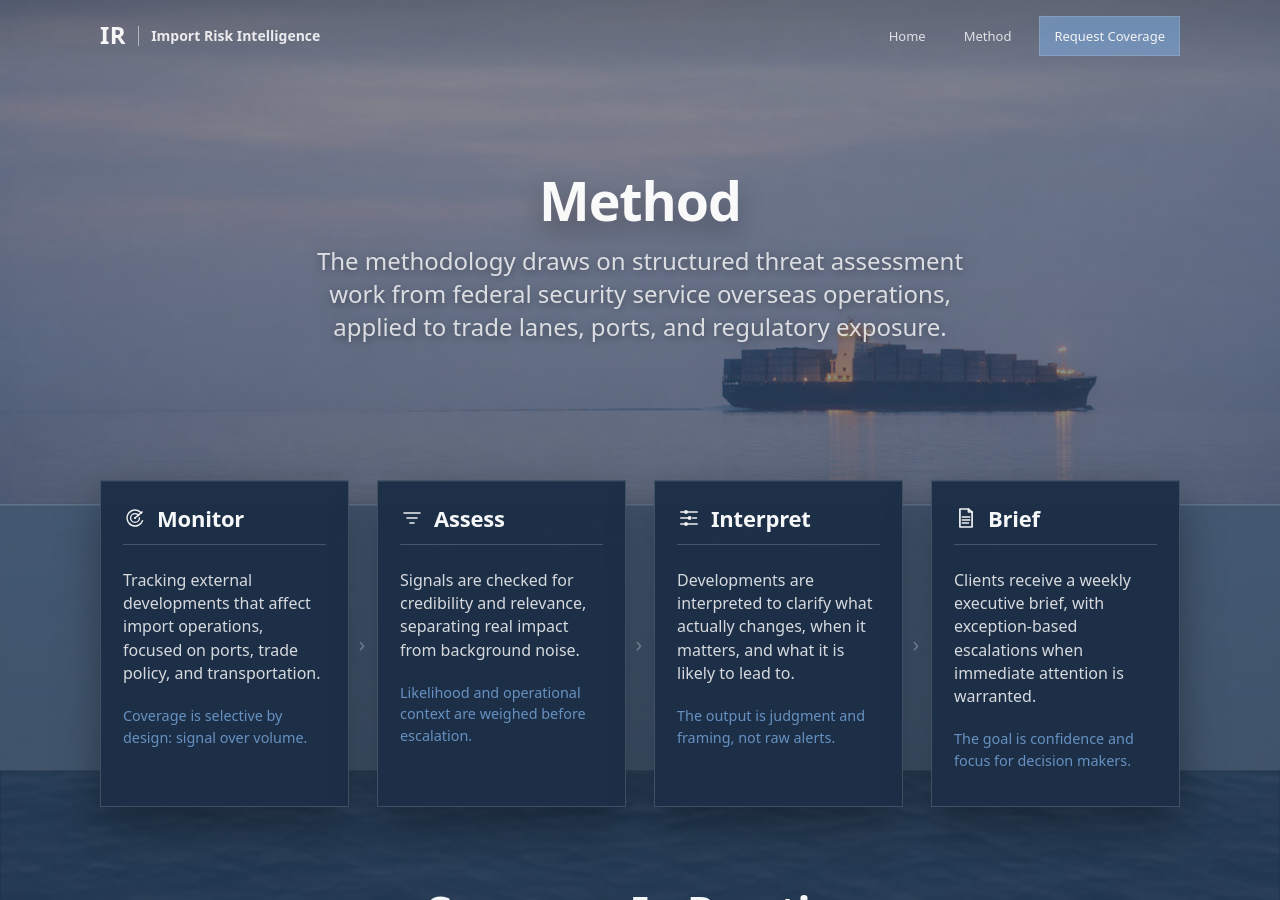
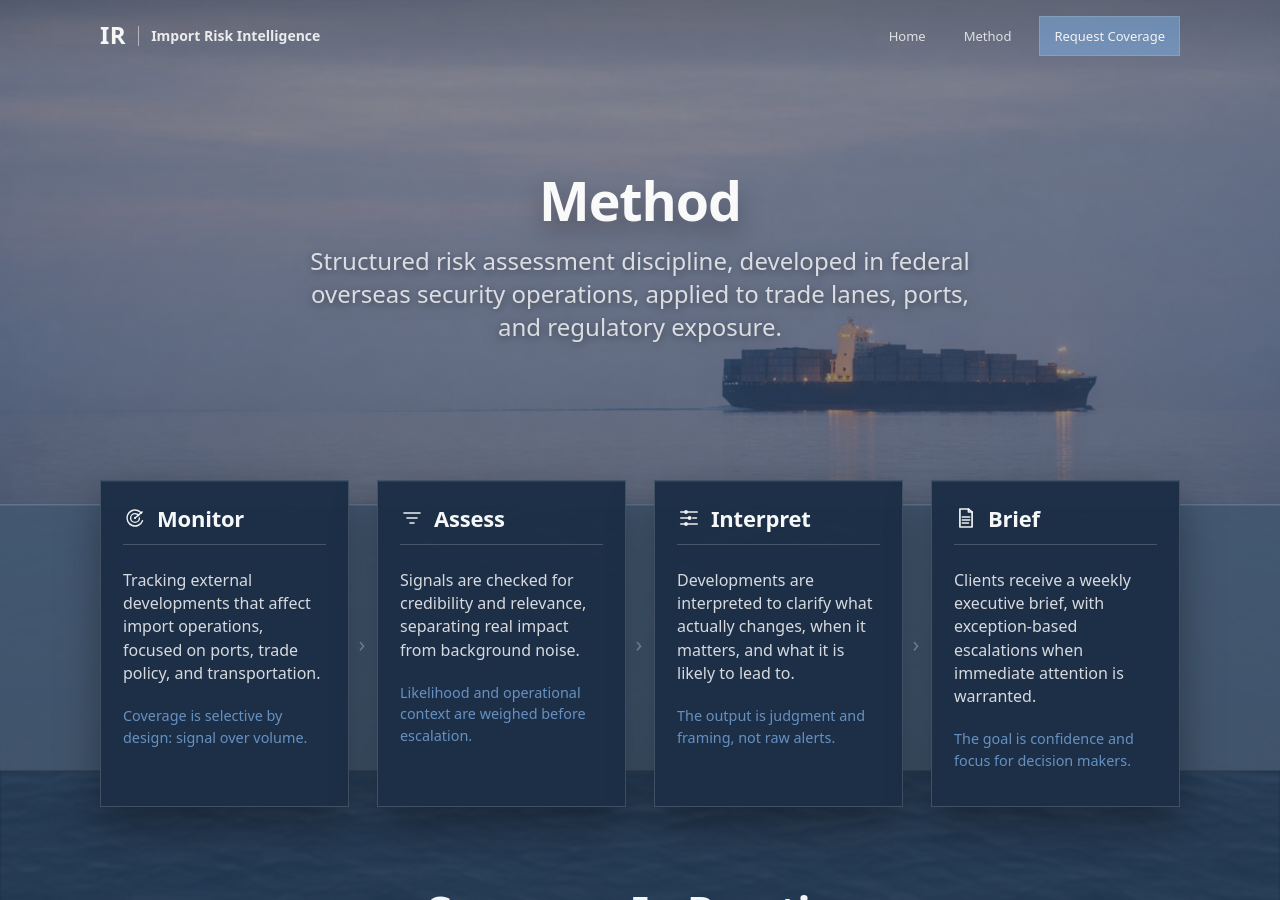
Before and after one commit to importrisk/import-risk-intelligence-site, a Jekyll site: the page built from method.html, in a window 1280 px wide and 900 px high. Built offline with Jekyll 4.4.1, drawn with Linux system fonts in a browser that asks for light colours.

Commit message:
Update method.html

```diff
--- a/method.html
+++ b/method.html
@@ -17,9 +17,7 @@ css: /method.css?v=100
   <div class="method-hero-inner">
     <h1 class="hero-title">Method</h1>
     <p class="hero-subtitle">
-      The methodology draws on structured threat assessment work from
-      federal security service overseas operations, applied to trade
-      lanes, ports, and regulatory exposure.
+      Structured risk assessment discipline, developed in federal overseas security operations, applied to trade lanes, ports, and regulatory exposure.
     </p>
   </div>
     </div>
```
